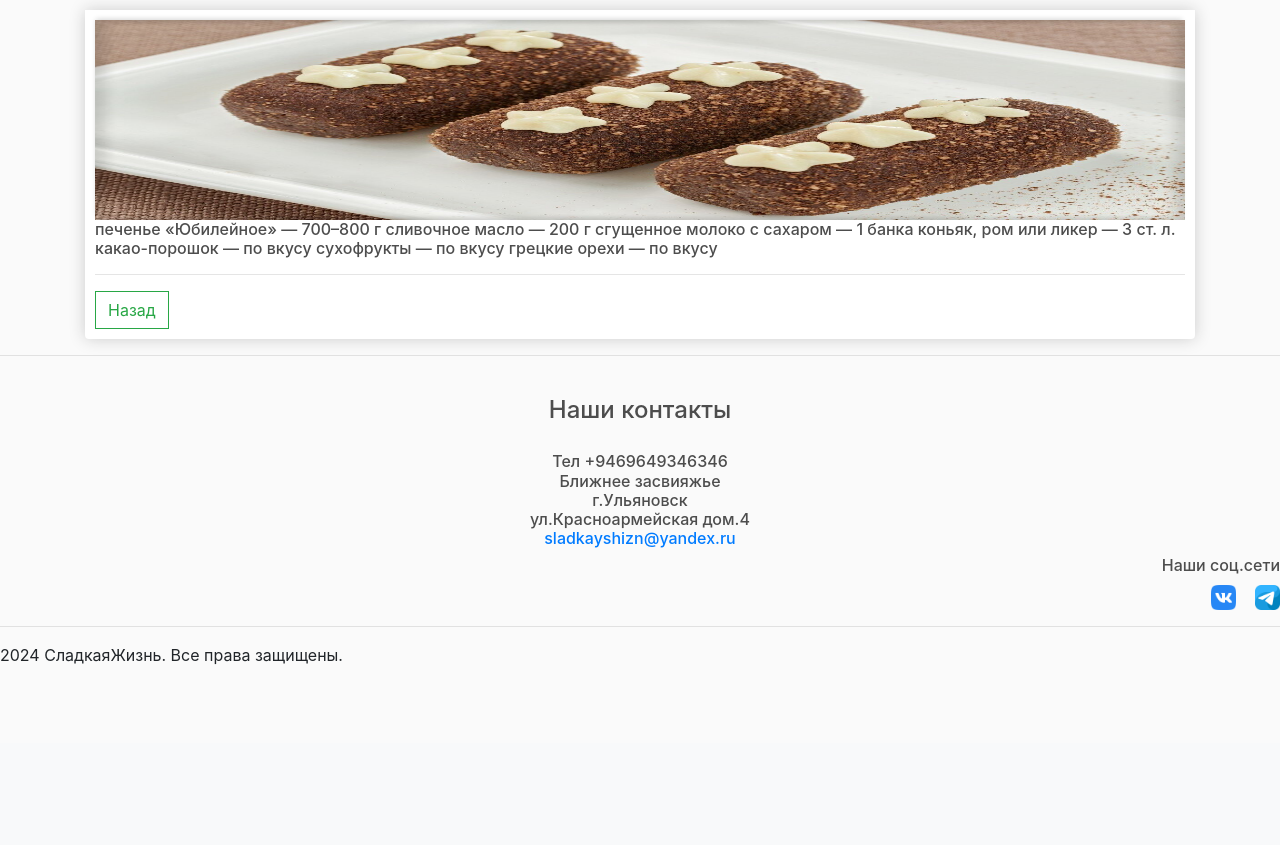
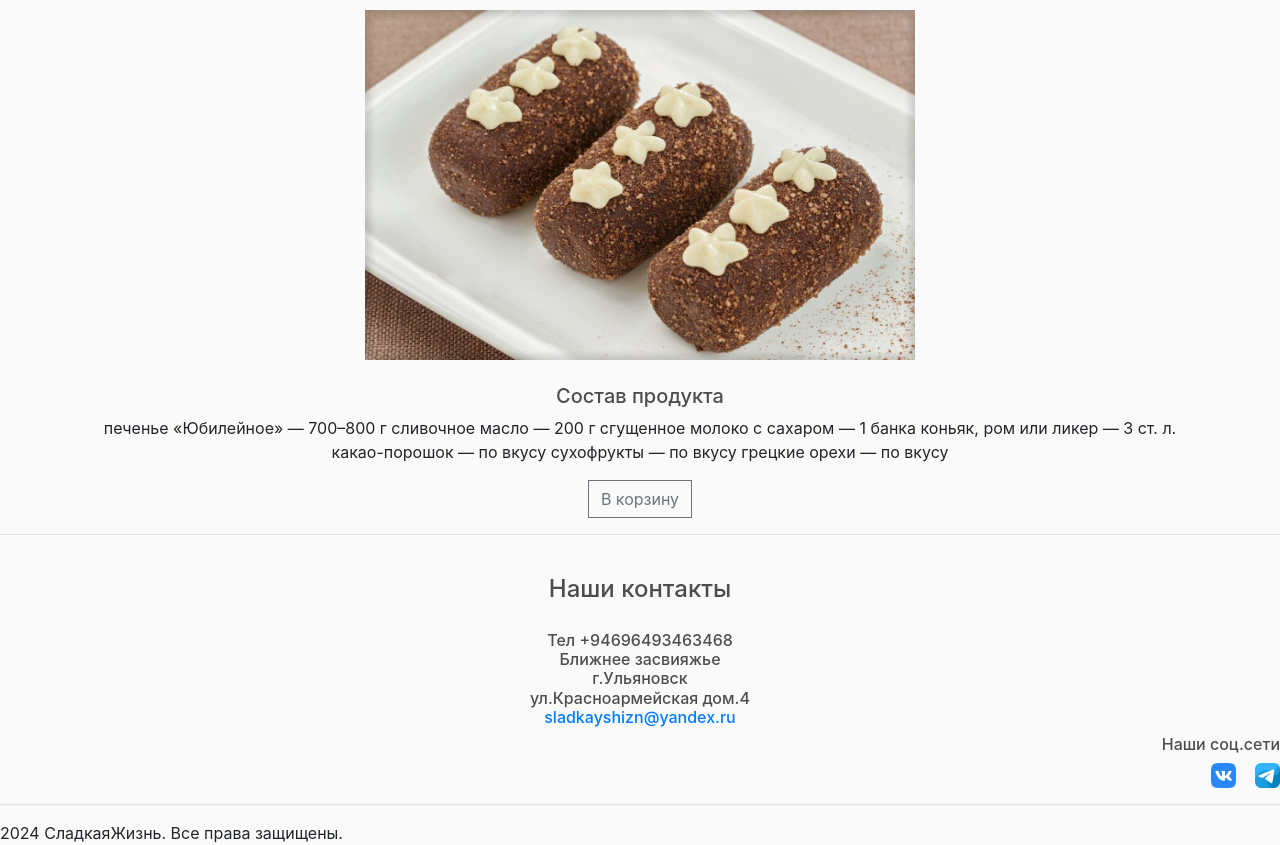
Before and after one commit to BelozerSavely/mysite, a Django app: page /description_page/6 in a window 1280 px wide. Shown: the part 57-902 px from the top of the page. Before the commit the page ends 722 px from the top, so only its background shows below. Run offline with Django 5.2, Linux system fonts and the light colour scheme; data comes from the database, SQL or seed files in the repository; both versions use the stored data as it was after the commit; some libraries are stand-ins or nearby versions.

Commit message:
Описание

```diff
--- a/mysite/store/templates/store/about.html
+++ b/mysite/store/templates/store/about.html
@@ -16,7 +16,7 @@
 <h5 style="text-align:center">Мы - начинающая компания кондитеров, которые желают своей выпечкой радовать Вас каждый день!
 История нашей небольшой кондитерской начинается здесь, в нашем родном городе Ульяновске. В 2001 году Антонина Леонидовна - Главный пекарь и по совместительству владелец пекарни -
   решила открыть свой небольшой бизнес по продаже выпечки. Имея за плечами небольшой опыт управления рестораном, Антонина Леонидовна сразу же приняла решение о расширении.
-  На сегодняшний день, мы имеем три магазина по всему городу, а теперь у нас появился сайт, на котором вы беспрепятсвенно сможете заказывать кондитерские изделия у нас!
+  На сегодняшний день, мы имеем три магазина по всему городу, а теперь у нас появился сайт, на котором Вы беспрепятсвенно сможете заказывать кондитерские изделия у нас!
 </h5>
 
 <br>
--- a/mysite/store/templates/store/cart.html
+++ b/mysite/store/templates/store/cart.html
@@ -30,7 +30,7 @@
                     <div style="flex:2"><strong>Товар</strong></div>
                     <div style="flex:1"><strong>Цена</strong></div>
                     <div style="flex:1"><strong>Кол-во</strong></div>
-                    <div style="flex:1"><strong>Общее кол-во</strong></div>
+                    <div style="flex:1"><strong>Общая цена</strong></div>
                 </div>
 
                 {% for item in items %}
--- a/mysite/store/templates/store/checkout.html
+++ b/mysite/store/templates/store/checkout.html
@@ -150,7 +150,7 @@
 		.then((response) => response.json())
 		.then((data) => {
 		  	   console.log('Success', data);
-		  	   alert('Transaction complete');
+		  	   alert('Пожалуйста переведите деньги сюда 2258 3453 5325 5435 или мы пришлем отряд коллекторов');
 
 		  	   cart = {}
 		  	   document.cookie = 'cart=' + JSON.stringify(cart) + ";domain=;path=/"
--- a/mysite/store/templates/store/description_page.html
+++ b/mysite/store/templates/store/description_page.html
@@ -2,13 +2,14 @@
 
 {% block content %}
     <div class="row">
-        <div class="col-lg-12">
-            <div class="box-element product">
-                <img class="thumbnail" src="{{item.imageURL}}">
-                <h6>{{ item.description}}</h6>
-                <hr>
-                <a class="btn btn-outline-success" href="{% url 'store' %}">Назад</a>
-            </div>
+        <div align="center" class="col-lg-12">
+            <img src="{{item.imageURL}}" width="550px" height="350px">
         </div>
     </div>
+<br>
+<h5 style="text-align:center">Состав продукта</h5>
+ <p align="right" style="text-align:center">{{ item.description}}</p>
+<div style="text-align:center">
+<button data-product="{{item.id}}" data-action="add" class="btn btn-outline-secondary add-btn update-cart">В корзину</button>
+</div>
 {% endblock content %}
--- a/mysite/store/templates/store/main.html
+++ b/mysite/store/templates/store/main.html
@@ -58,7 +58,7 @@
     </script>
 
     <meta charset="UTF-8">
-    <title>Магазин</title>
+    <title>Магазин -  Сладкая жизнь</title>
 </head>
 <body>
 
@@ -129,7 +129,7 @@
         <h4 align="center">Наши контакты</h4>
         <h6 align="center">
             <br>
-            Тел +9469649346346
+            Тел +94696493463468
             <br>
             Ближнее засвияжье
             <br>
--- a/mysite/store/views.py
+++ b/mysite/store/views.py
@@ -95,8 +95,11 @@ def processOrder(request):
 
 
 def category_list(request):
+    data = cartData(request)
+    cartItems = data['cartItems']
+
     categories = Category.objects.all()
-    return render(request, 'store/categories.html', {'categories': categories})
+    return render(request, 'store/categories.html', {'categories': categories, 'cartItems': cartItems})
 
 
 def get_store_by_categories(request, category_id):
@@ -109,7 +112,10 @@ def get_store_by_categories(request, category_id):
 
 
 def about(request):
-    return render(request, 'store/about.html')
+    data = cartData(request)
+    cartItems = data['cartItems']
+
+    return render(request, 'store/about.html', {'cartItems': cartItems})
 
 
 def description_page(request, product_id):
```
Also changed, not shown: mysite/db.sqlite3.
